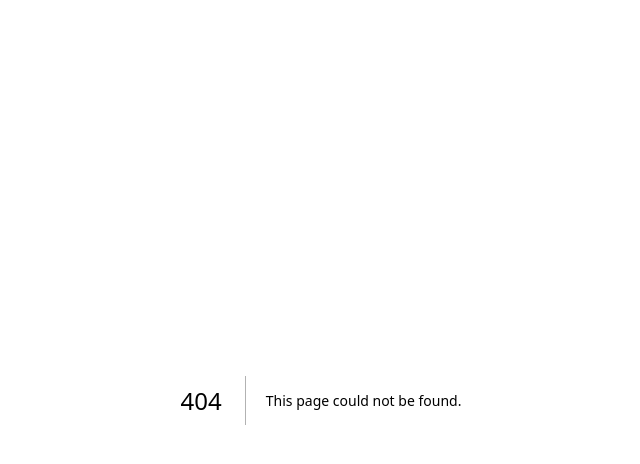
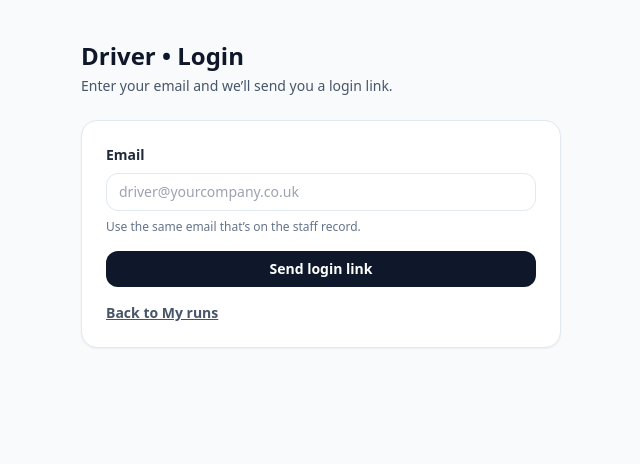
Before and after one commit to othomas555/arocwaste, a Next.js app: page /driver/login in a window 1280 px wide. Before the commit this address had no page. Shown: the top 464 px of the page, without its empty margins (319-959 px from the left). Built offline with nearby package versions, Linux system fonts and the light colour scheme; no server answers.

Commit message:
Create login.js

```diff
--- /dev/null
+++ b/pages/driver/login.js
@@ -0,0 +1,183 @@
+import { useEffect, useState } from "react";
+import Link from "next/link";
+import { useRouter } from "next/router";
+import { supabaseClient } from "../../lib/supabaseClient";
+
+function cx(...xs) {
+  return xs.filter(Boolean).join(" ");
+}
+
+export default function DriverLogin() {
+  const router = useRouter();
+  const [email, setEmail] = useState("");
+  const [sending, setSending] = useState(false);
+  const [error, setError] = useState("");
+  const [sent, setSent] = useState(false);
+  const [session, setSession] = useState(null);
+
+  useEffect(() => {
+    let mounted = true;
+
+    async function init() {
+      setError("");
+
+      if (!supabaseClient) {
+        setError("Supabase client not configured.");
+        return;
+      }
+
+      const { data } = await supabaseClient.auth.getSession();
+      if (!mounted) return;
+
+      setSession(data?.session || null);
+    }
+
+    init();
+
+    const { data: sub } = supabaseClient.auth.onAuthStateChange((_event, s) => {
+      setSession(s || null);
+    });
+
+    return () => {
+      mounted = false;
+      sub?.subscription?.unsubscribe?.();
+    };
+  }, []);
+
+  useEffect(() => {
+    // If already logged in, go straight to my runs
+    if (session?.access_token) {
+      router.replace("/driver/my-runs");
+    }
+    // eslint-disable-next-line react-hooks/exhaustive-deps
+  }, [session?.access_token]);
+
+  async function sendMagicLink(e) {
+    e.preventDefault();
+    setError("");
+    setSent(false);
+
+    if (!supabaseClient) {
+      setError("Supabase client not configured.");
+      return;
+    }
+
+    const cleanEmail = String(email || "").trim().toLowerCase();
+    if (!cleanEmail) {
+      setError("Enter your email address.");
+      return;
+    }
+
+    setSending(true);
+    try {
+      const redirectTo =
+        typeof window !== "undefined"
+          ? `${window.location.origin}/driver/my-runs`
+          : undefined;
+
+      const { error: otpError } = await supabaseClient.auth.signInWithOtp({
+        email: cleanEmail,
+        options: redirectTo ? { emailRedirectTo: redirectTo } : undefined,
+      });
+
+      if (otpError) throw otpError;
+
+      setSent(true);
+    } catch (err) {
+      setError(err?.message || "Failed to send login link.");
+    } finally {
+      setSending(false);
+    }
+  }
+
+  async function signOut() {
+    setError("");
+    try {
+      await supabaseClient?.auth?.signOut?.();
+      setSession(null);
+    } catch (e) {
+      setError(e?.message || "Failed to sign out.");
+    }
+  }
+
+  return (
+    <div className="min-h-screen bg-slate-50">
+      <div className="mx-auto max-w-lg px-4 py-10">
+        <div className="mb-6">
+          <h1 className="text-2xl font-semibold text-slate-900">Driver • Login</h1>
+          <p className="mt-1 text-sm text-slate-600">
+            Enter your email and we’ll send you a login link.
+          </p>
+        </div>
+
+        <div className="rounded-2xl border border-slate-200 bg-white p-6 shadow-sm">
+          {error ? (
+            <div className="mb-4 rounded-xl border border-red-200 bg-red-50 p-3 text-sm text-red-800">
+              {error}
+            </div>
+          ) : null}
+
+          {sent ? (
+            <div className="mb-4 rounded-xl border border-green-200 bg-green-50 p-3 text-sm text-green-800">
+              Login link sent. Check your email.
+            </div>
+          ) : null}
+
+          {session?.access_token ? (
+            <div className="text-sm text-slate-700">
+              You’re already logged in. Taking you to{" "}
+              <Link className="underline font-semibold" href="/driver/my-runs">
+                My runs
+              </Link>
+              .
+              <div className="mt-4">
+                <button
+                  type="button"
+                  onClick={signOut}
+                  className="rounded-xl border bg-white px-3 py-2 text-sm font-semibold shadow-sm"
+                >
+                  Sign out
+                </button>
+              </div>
+            </div>
+          ) : (
+            <form onSubmit={sendMagicLink} className="space-y-4">
+              <div>
+                <label className="block text-sm font-semibold text-slate-800">
+                  Email
+                </label>
+                <input
+                  type="email"
+                  value={email}
+                  onChange={(e) => setEmail(e.target.value)}
+                  placeholder="driver@yourcompany.co.uk"
+                  className="mt-2 w-full rounded-xl border border-slate-200 bg-white px-3 py-2 text-sm outline-none focus:ring-2 focus:ring-slate-300"
+                />
+                <p className="mt-2 text-xs text-slate-500">
+                  Use the same email that’s on the staff record.
+                </p>
+              </div>
+
+              <button
+                type="submit"
+                disabled={sending}
+                className={cx(
+                  "w-full rounded-xl px-4 py-2 text-sm font-semibold",
+                  sending ? "bg-slate-200 text-slate-600" : "bg-slate-900 text-white hover:bg-black"
+                )}
+              >
+                {sending ? "Sending…" : "Send login link"}
+              </button>
+
+              <div className="text-sm text-slate-600">
+                <Link className="underline font-semibold" href="/driver/my-runs">
+                  Back to My runs
+                </Link>
+              </div>
+            </form>
+          )}
+        </div>
+      </div>
+    </div>
+  );
+}
```
